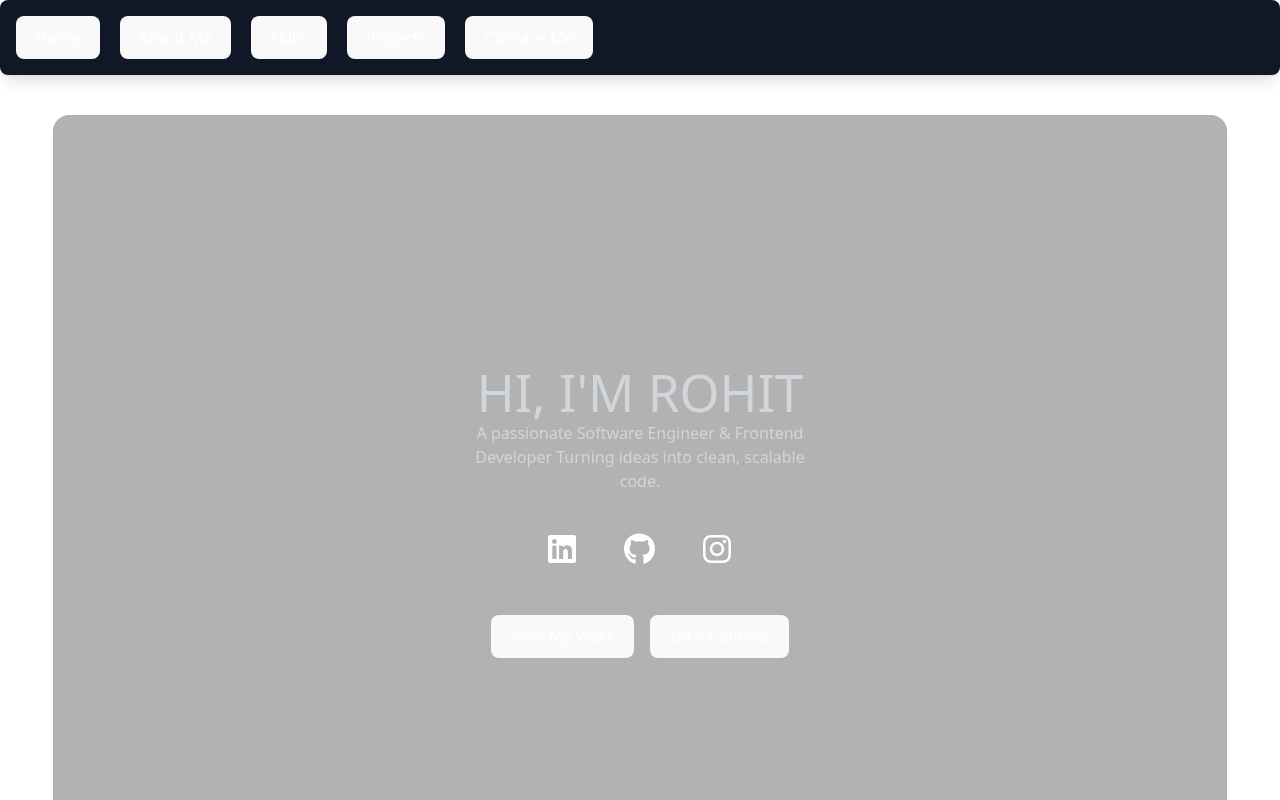
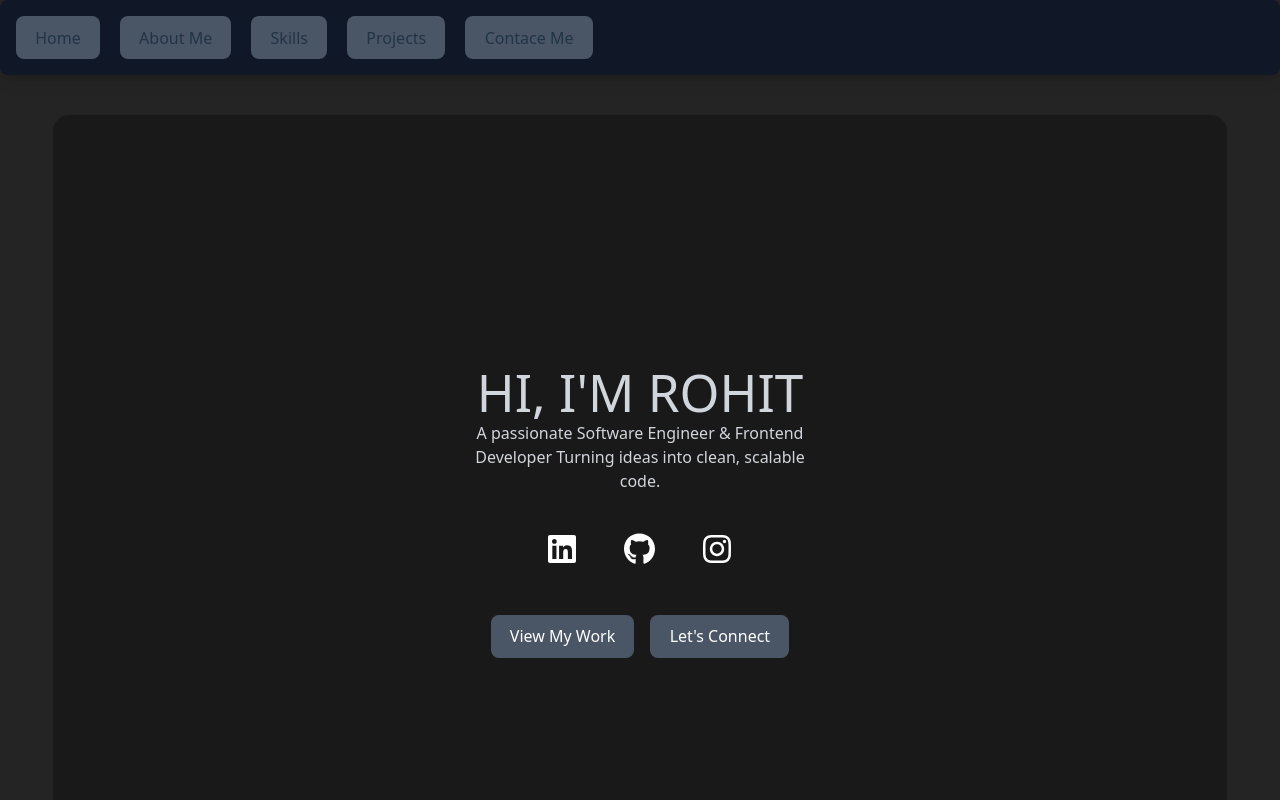
Before and after one commit to RohitGRathod/Portfolio, a React (Vite) app: page / in a window 1280 px wide. Shown: the top 800 px of the page. Built offline with nearby package versions, Linux system fonts and the light colour scheme.

Commit message:
Your message

```diff
--- a/src/Components/Header/Header.jsx
+++ b/src/Components/Header/Header.jsx
@@ -37,7 +37,7 @@ function Header() {
         navItem.map((item)=>
             <li key={item.title}>
             <button
-            className='bg-gray-600 hover:bg-black/40 hover:border-2 border-blue-800 m-2 !text-white'
+            className='bg-gray-600 hover:bg-black/40 hover:border-2 border-blue-800 m-2'
             onClick={()=>handleOnNavigate(item.slug)}
             >
             {item.title}
--- a/src/index.css
+++ b/src/index.css
@@ -1,4 +1,11 @@
 @import "tailwindcss";
+@layer base {
+  html {
+    -webkit-text-size-adjust: 100%;
+    text-size-adjust: 100%;
+  }
+}
+
 :root {
   font-family: system-ui, Avenir, Helvetica, Arial, sans-serif;
   line-height: 1.5;
@@ -55,12 +62,12 @@ button:focus-visible {
 @media (prefers-color-scheme: light) {
   :root {
     color: #213547;
-    background-color: #ffffff;
+    --background-color: #ffffff;
   }
   a:hover {
     color: #747bff;
   }
   button {
-    background-color: #f9f9f9;
+    --background-color: #f9f9f9;
   }
 }
```
